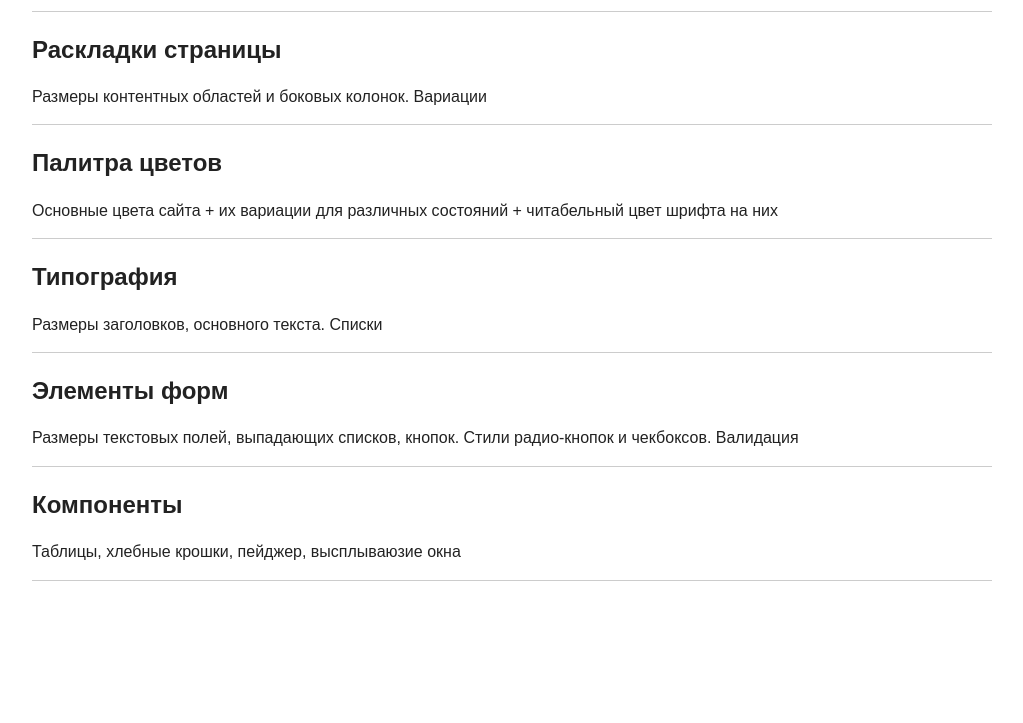
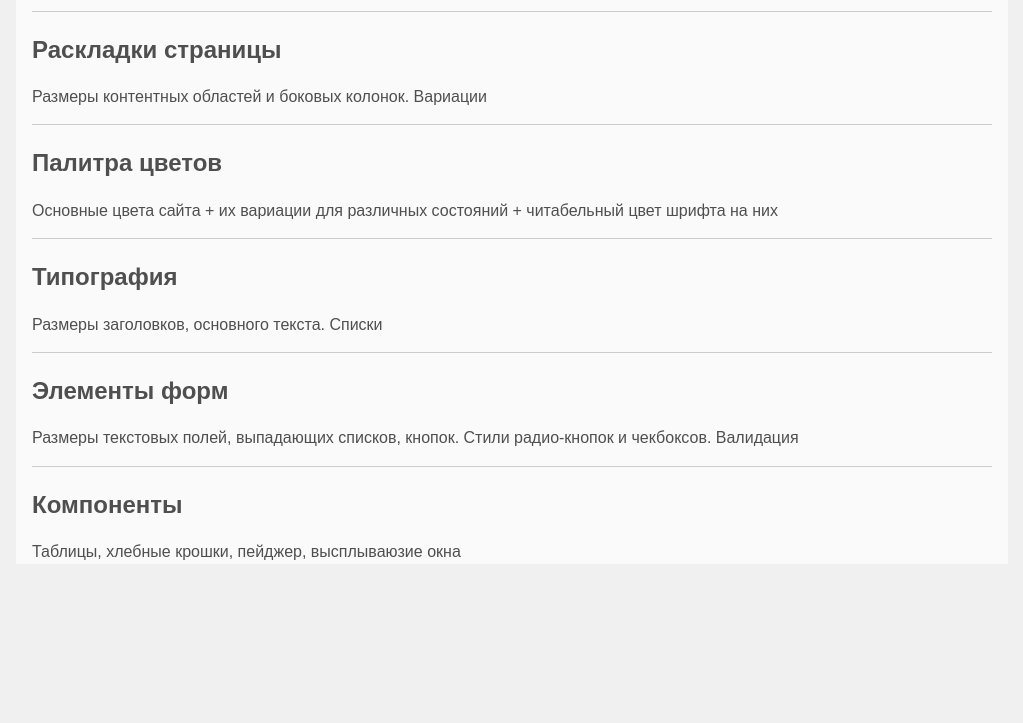
Before and after one commit to sumerokr/sumerokr.github.io, a plain HTML site: page index.html in a window 1280 px wide. Shown: the part 77-800 px from the top of the page, without its empty margins (128-1151 px from the left). Drawn offline with Linux system fonts and the light colour scheme.

Commit message:
Normalize line endings. Update styles

```diff
--- a/css/main.css
+++ b/css/main.css
@@ -86,10 +86,18 @@ textarea {
    Author's custom styles
    ========================================================================== */
 
+body {
+    background-color: #f0f0f0;
+    color: #4f4f4f;
+}
+
 .container {
     max-width: 60em;
+    padding-right: 1em;
+    padding-left: 1em;
     margin-right: auto;
     margin-left: auto;
+    background-color: #fafafa;
 }
 
 /* ==========================================================================
--- a/index.html
+++ b/index.html
@@ -25,7 +25,7 @@
             <p>Размеры текстовых полей, выпадающих списков, кнопок. Стили радио-кнопок и чекбоксов. Валидация</p><hr>
 
             <h2>Компоненты</h2>
-            <p>Таблицы, хлебные крошки, пейджер, высплываюзие окна</p><hr>
+            <p>Таблицы, хлебные крошки, пейджер, высплываюзие окна</p>
         </div>
     </body>
 </html>
```
